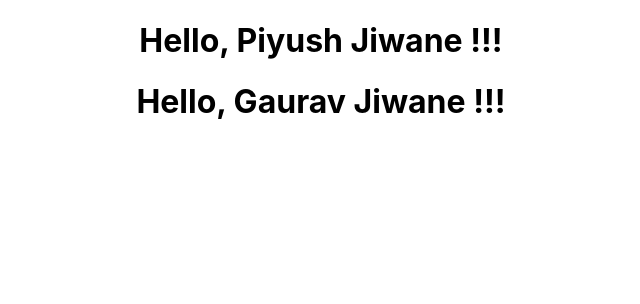
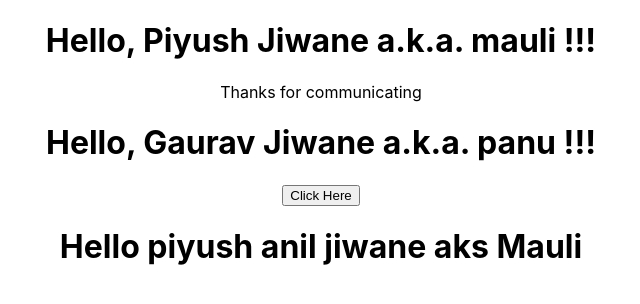
Before and after one commit to PiyushJiwane/ReactJS, a React (Create React App) app in the folder hello-world/: page / in a window 1280 px wide. Shown: the top 304 px of the page, without its empty margins (319-959 px from the left). Built offline with nearby package versions, Linux system fonts and the light colour scheme.

Commit message:
cover all minor features like class props and props.childern in ReactJS.

```diff
--- a/hello-world/src/App.js
+++ b/hello-world/src/App.js
@@ -8,8 +8,14 @@ function App() {
   // ====================
   return (
       <div className="App">
-        <PropsExample name="Piyush Jiwane"/>
-        <PropsExample name="Gaurav Jiwane"/>
+        <PropsExample name="Piyush Jiwane" subname="mauli">
+          <p>Thanks for communicating</p>
+        </PropsExample>
+        <PropsExample name="Gaurav Jiwane" subname="panu">
+          <button>Click Here</button>
+        </PropsExample>
+
+        <Welcome name="piyush anil jiwane aks Mauli"/>
       </div>
     );
 
--- a/hello-world/src/Components/PropsEx.js
+++ b/hello-world/src/Components/PropsEx.js
@@ -4,6 +4,6 @@ import React from 'react';
 //     return <h1>Hello, {props.name} !!!</h1>
 // }
 
-const PropsExample=props=><h1>Hello, {props.name} !!!</h1>;
+const PropsExample=props=><div><h1>Hello, {props.name} a.k.a. {props.subname}  !!!</h1>  {props.children}</div>;
 
 export default PropsExample;
--- a/hello-world/src/Components/Welcome.js
+++ b/hello-world/src/Components/Welcome.js
@@ -2,7 +2,7 @@ import React, {Component} from 'react';
 
 class Welcome extends Component{
     render(){
-        return <h1>Hello Piyush Anil Jiwane aka Mauli</h1>
+        return <h1>Hello {this.props.name}</h1>
     }
 }
 
```
Also changed, not shown: hello-world/src/Components/JSXExample.js (added).
